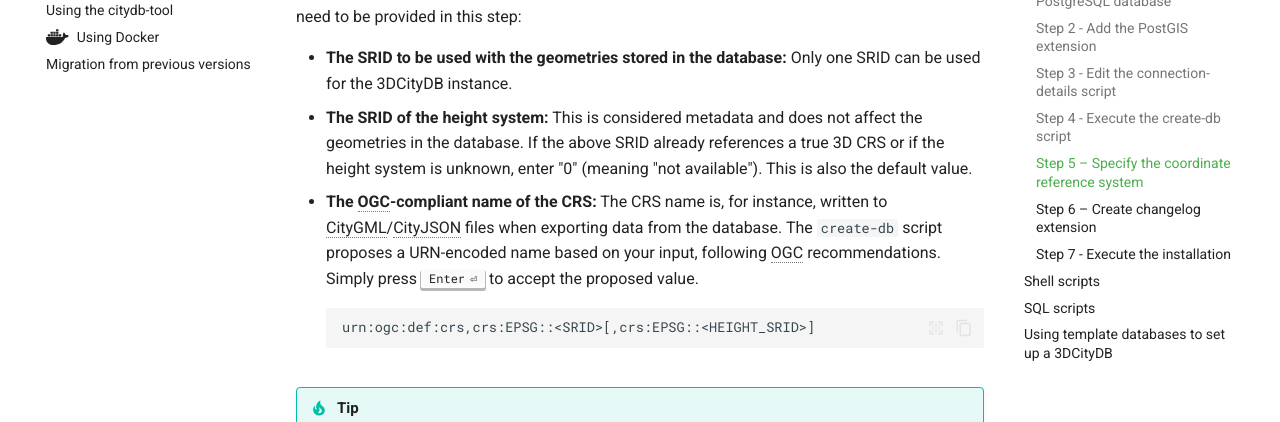
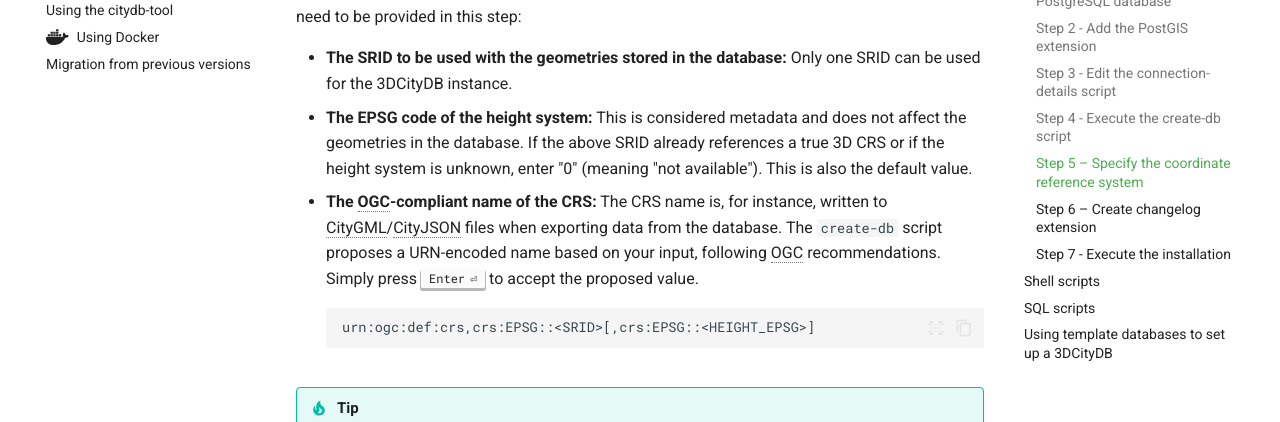
Before and after one commit to BWibo/3dcitydb-mkdocs, an MkDocs documentation site: the page built from docs/first-steps/setup.md, in a window 1280 px wide and 900 px high, scrolled down 2539 px. Shown: the part 152-574 px from the top of the window. Built offline with MkDocs 1.6.1 and Material for MkDocs 9.7.7, drawn with Linux system fonts in a browser that asks for light colours; comment, search, counter and statistics services are not loaded.

Commit message:
minor change

````diff
--- a/docs/first-steps/setup.md
+++ b/docs/first-steps/setup.md
@@ -135,7 +135,7 @@ identical to the EPSG code of the CRS. There are three parameters that need to b
 
 - __The SRID to be used with the geometries stored in the database:__ Only one SRID can be used for the
   3DCityDB instance.
-- __The SRID of the height system:__ This is considered metadata and does not affect the geometries in the
+- __The EPSG code of the height system:__ This is considered metadata and does not affect the geometries in the
   database. If the above SRID already references a true 3D CRS or if the height system is unknown, enter "0"
   (meaning "not available"). This is also the default value.
 - __The OGC-compliant name of the CRS:__ The CRS name is, for instance, written to CityGML/CityJSON files
@@ -143,7 +143,7 @@ identical to the EPSG code of the CRS. There are three parameters that need to b
   input, following OGC recommendations. Simply press ++enter++ to accept the proposed value.
 
       ```
-      urn:ogc:def:crs,crs:EPSG::<SRID>[,crs:EPSG::<HEIGHT_SRID>]
+      urn:ogc:def:crs,crs:EPSG::<SRID>[,crs:EPSG::<HEIGHT_EPSG>]
       ```
 
 !!! tip
````
